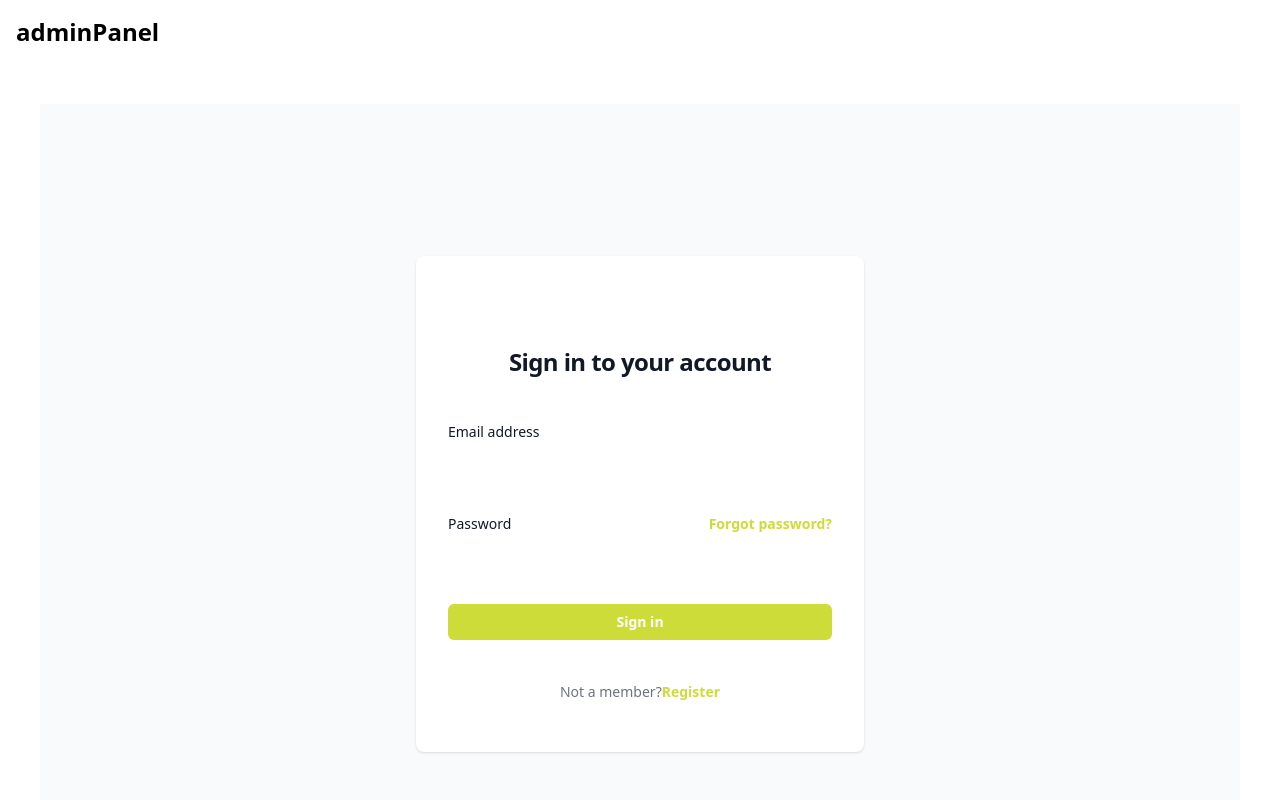
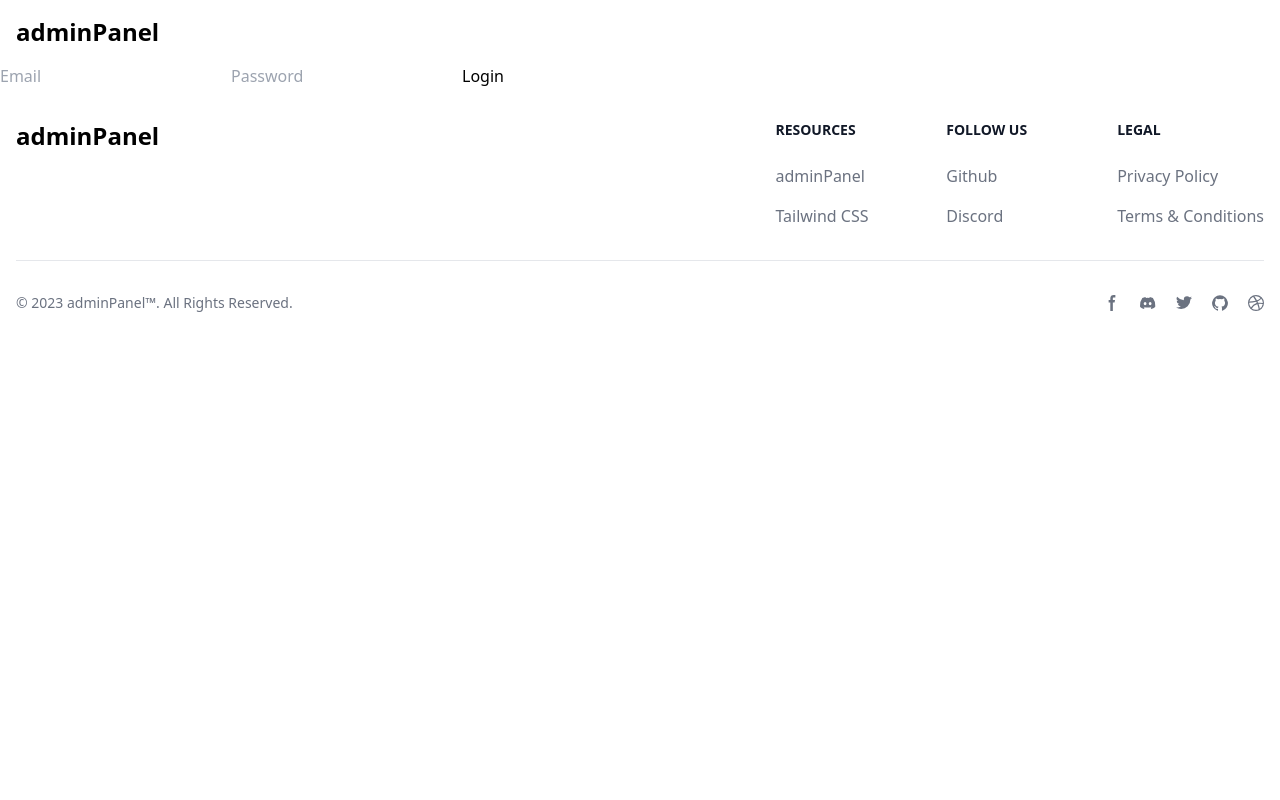
Before and after one commit to she1da/adminPanel, a React (Vite) app: page /login in a window 1280 px wide. Shown: the top 800 px of the page. Built offline with nearby package versions, Linux system fonts and the light colour scheme.

Commit message:
Feature: Login page

```diff
--- a/src/components/pages/Login.jsx
+++ b/src/components/pages/Login.jsx
@@ -1,59 +1,114 @@
-import React from 'react';
+import React, { useState } from 'react';
+import {httpRequest} from '../../services/httpRequests'
 import PublicLayout from '../layout/PublicMain'
-const Login = () => {
-    return (
-     <PublicLayout>
 
-<section className="bg-gray-50 m-10 ">
-  <div className="flex flex-col items-center justify-center px-6 py-8 mx-auto md:h-screen lg:py-0 ">
+import { useAuth } from '../../context/AuthContext'; // adjust the path if needed
 
-      <div className="w-full bg-white rounded-lg shadow dark:border md:mt-0 sm:max-w-md xl:p-0 dark:bg-gray-800 dark:border-gray-700">
+function Login() {
+  const { login } = useAuth();
+  const [email, setEmail] = useState('');
+  const [password, setPassword] = useState('');
+  const [error, setError] = useState(null);
 
-<div className="flex min-h-full flex-col justify-center px-6 py-12 lg:px-8">
-  <div className="sm:mx-auto sm:w-full sm:max-w-sm">
-    <h2 className="mt-10 text-center text-2xl/9 font-bold tracking-tight dark:text-white text-gray-900">Sign in to your account</h2>
-  </div>
+  const handleLogin = async (e) => {
+    e.preventDefault();
+    setError(null);
 
-  <div className="mt-10 sm:mx-auto sm:w-full sm:max-w-sm">
-    <form className="space-y-6" action="#" method="POST">
-      <div>
-        <label htmlFor="email" className="block text-sm/6 font-medium dark:text-white text-gray-900">Email address</label>
-        <div className="mt-2">
-          <input type="email" name="email" id="email" autoComplete="email" required className="block w-full rounded-md bg-white px-3 py-1.5 text-base text-gray-900 outline-1 -outline-offset-1 outline-gray-300 placeholder:text-gray-400 focus:outline-2 focus:-outline-offset-2 focus:outline-indigo-600 sm:text-sm/6"/>
-        </div>
-      </div>
+    try {
+      const response = await httpRequest('/users/login',{
+        method:'POST',
+        data:{
+          email:email,
+          password:password
+        }
+      })
 
-      <div>
-        <div className="flex items-center justify-between">
-          <label htmlFor="password" className="block text-sm/6 font-medium dark:text-white text-gray-900">Password</label>
-          <div className="text-sm">
-            <a href="#" className="font-semibold text-[#cddc39] hover:text-[#9aa535]">Forgot password?</a>
-          </div>
-        </div>
-        <div className="mt-2">
-          <input type="password" name="password" id="password" autoComplete="current-password" required className="block w-full rounded-md bg-white px-3 py-1.5 text-base text-gray-900 outline-1 -outline-offset-1 outline-gray-300 placeholder:text-gray-400 focus:outline-2 focus:-outline-offset-2 focus:outline-indigo-600 sm:text-sm/6"/>
-        </div>
-      </div>
+      if (!response) {
+        throw new Error('Login failed');
+      }
 
-      <div>
-        <button type="submit" className="flex w-full justify-center rounded-md bg-[#cddc39] px-3 py-1.5 text-sm/6 font-semibold text-white shadow-xs hover:bg-indigo-500 focus-visible:outline-2 focus-visible:outline-offset-2 focus-visible:outline-indigo-600">Sign in</button>
-      </div>
-    </form>
+console.log({response})
+      login({ user: response });
 
-    <p className="mt-10 text-center text-sm/6 text-gray-500">
-      Not a member?
-      <a href="/register" className="font-semibold text-[#cddc39] hover:text-[#9aa535]">Register</a>
-    </p>
-  </div>
-</div>
-</div>
-</div>
-</section>
+    } catch (err) {
+      setError(err.message || 'Something went wrong');
+    }
+  };
+
+  return (  <PublicLayout>
+    <form onSubmit={handleLogin}>
+      <input
+        type="email"
+        placeholder="Email"
+        value={email}
+        onChange={(e) => setEmail(e.target.value)}
+      />
+      <input
+        type="password"
+        placeholder="Password"
+        value={password}
+        onChange={(e) => setPassword(e.target.value)}
+      />
+      <button type="submit">Login</button>
+      {error && <p style={{ color: 'red' }}>{error}</p>}
+    </form></PublicLayout>
+  );
+}
+
+// const Login = () => {
+//     return (
+//      <PublicLayout>
+
+// <section className="bg-gray-50 m-10 ">
+//   <div className="flex flex-col items-center justify-center px-6 py-8 mx-auto md:h-screen lg:py-0 ">
+
+//       <div className="w-full bg-white rounded-lg shadow dark:border md:mt-0 sm:max-w-md xl:p-0 dark:bg-gray-800 dark:border-gray-700">
+
+// <div className="flex min-h-full flex-col justify-center px-6 py-12 lg:px-8">
+//   <div className="sm:mx-auto sm:w-full sm:max-w-sm">
+//     <h2 className="mt-10 text-center text-2xl/9 font-bold tracking-tight dark:text-white text-gray-900">Sign in to your account</h2>
+//   </div>
+
+//   <div className="mt-10 sm:mx-auto sm:w-full sm:max-w-sm">
+//     <form className="space-y-6" action="#" method="POST">
+//       <div>
+//         <label htmlFor="email" className="block text-sm/6 font-medium dark:text-white text-gray-900">Email address</label>
+//         <div className="mt-2">
+//           <input type="email" name="email" id="email" autoComplete="email" required className="block w-full rounded-md bg-white px-3 py-1.5 text-base text-gray-900 outline-1 -outline-offset-1 outline-gray-300 placeholder:text-gray-400 focus:outline-2 focus:-outline-offset-2 focus:outline-indigo-600 sm:text-sm/6"/>
+//         </div>
+//       </div>
+
+//       <div>
+//         <div className="flex items-center justify-between">
+//           <label htmlFor="password" className="block text-sm/6 font-medium dark:text-white text-gray-900">Password</label>
+//           <div className="text-sm">
+//             <a href="#" className="font-semibold text-[#cddc39] hover:text-[#9aa535]">Forgot password?</a>
+//           </div>
+//         </div>
+//         <div className="mt-2">
+//           <input type="password" name="password" id="password" autoComplete="current-password" required className="block w-full rounded-md bg-white px-3 py-1.5 text-base text-gray-900 outline-1 -outline-offset-1 outline-gray-300 placeholder:text-gray-400 focus:outline-2 focus:-outline-offset-2 focus:outline-indigo-600 sm:text-sm/6"/>
+//         </div>
+//       </div>
+
+//       <div>
+//         <button type="submit" className="flex w-full justify-center rounded-md bg-[#cddc39] px-3 py-1.5 text-sm/6 font-semibold text-white shadow-xs hover:bg-indigo-500 focus-visible:outline-2 focus-visible:outline-offset-2 focus-visible:outline-indigo-600">Sign in</button>
+//       </div>
+//     </form>
+
+//     <p className="mt-10 text-center text-sm/6 text-gray-500">
+//       Not a member?
+//       <a href="/register" className="font-semibold text-[#cddc39] hover:text-[#9aa535]">Register</a>
+//     </p>
+//   </div>
+// </div>
+// </div>
+// </div>
+// </section>
 
 
 
-     </PublicLayout>
-    );
-}
+//      </PublicLayout>
+//     );
+// }
 
 export default Login;
```
